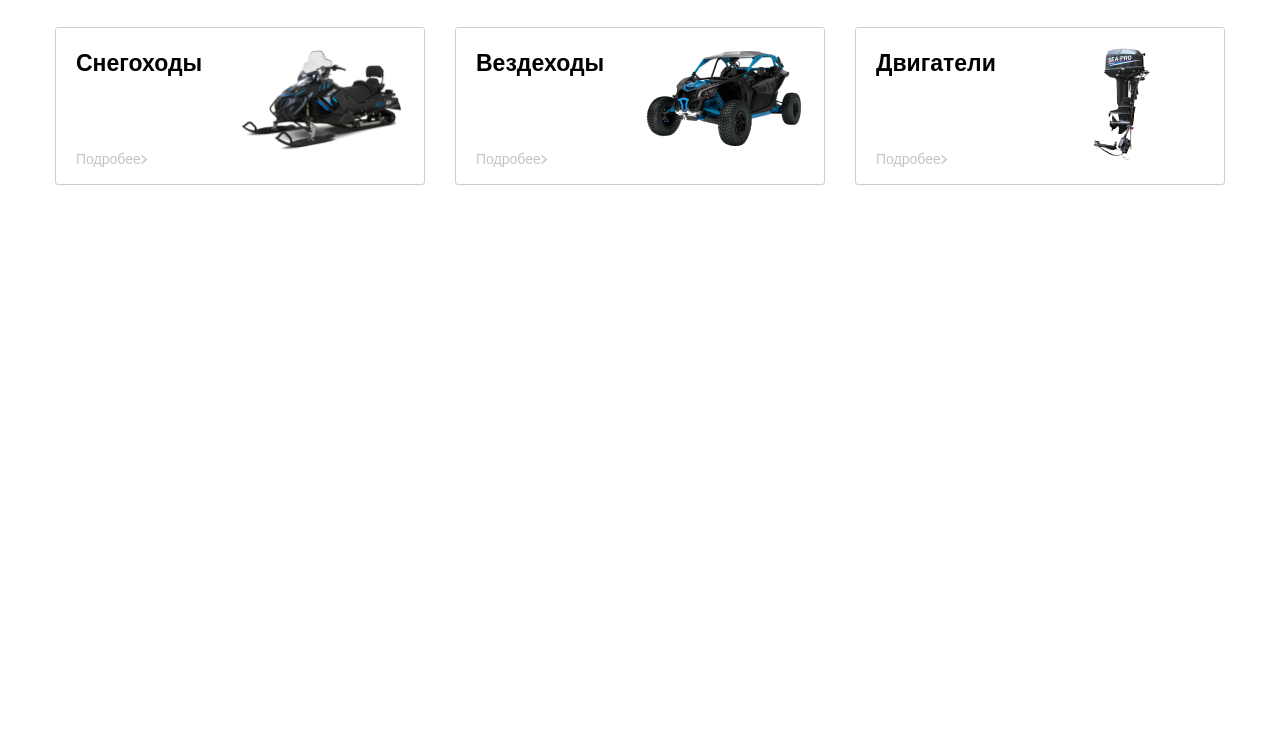
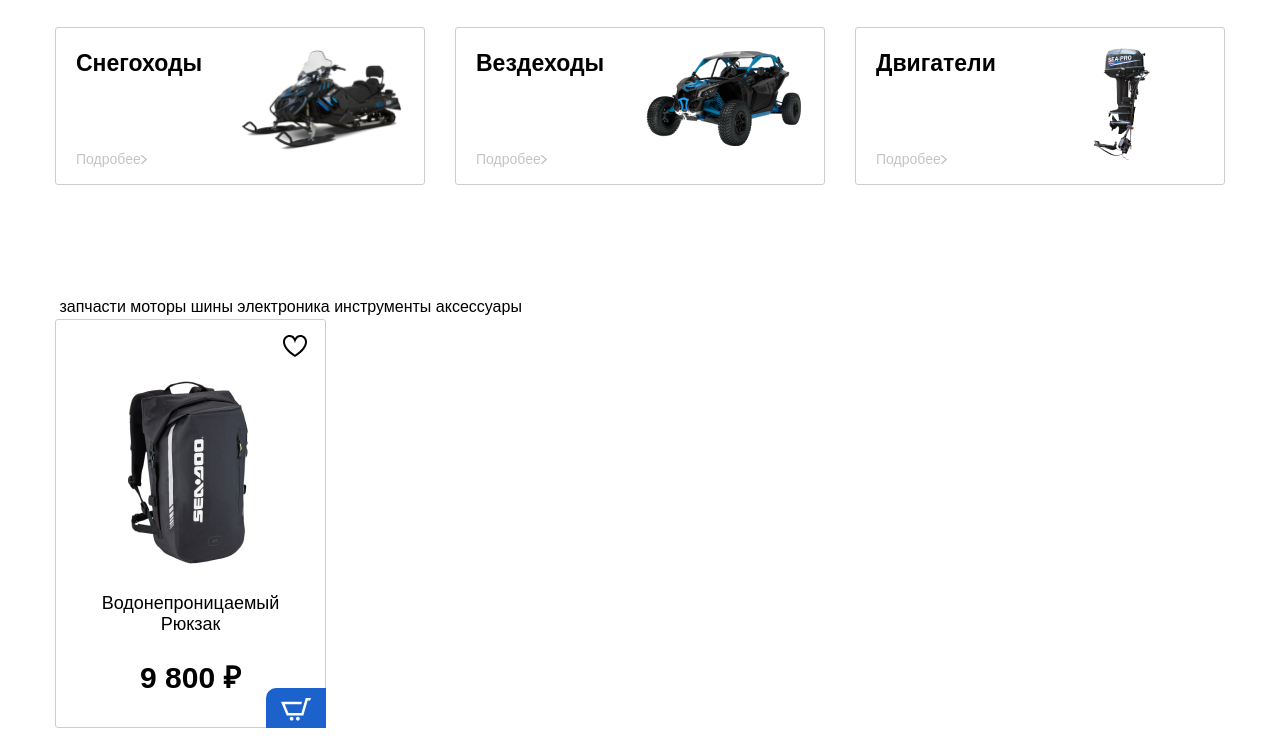
Before and after one commit to igorek19882020/Gydro, a website: page app/index.html in a window 1280 px wide. Shown: the part 1102-1838 px from the top of the page. Before the commit the page ends 1397 px from the top, so only its background shows below. Drawn offline with nearby package versions, Linux system fonts and the light colour scheme; files that its build step writes are made by us from their sources.

Commit message:
products

```diff
--- a/app/index.html
+++ b/app/index.html
@@ -177,25 +177,25 @@
     <div class="container">
       <div class="search__inner">
         <div class="search__tabs">
-          <a class="search__tabs-item search__tabs-item-active" href="#tab-1">Поиск по номеру</a>
-          <a class="search__tabs-item" href="#tab-2">Поиск по марке</a>
-          <a class="search__tabs-item" href="#tab-3">Поиск по названию товара</a>
+          <a class="tab search__tabs-item tab-active" href="#tab-1">Поиск по номеру</a>
+          <a class="tab search__tabs-item" href="#tab-2">Поиск по марке</a>
+          <a class="tab search__tabs-item" href="#tab-3">Поиск по названию товара</a>
 
         </div>
         <div class="search__content">
-          <div id='tab-1' class="search__content-item search__content-item-active">
+          <div id='tab-1' class="tabs__content search__content-item tabs__content-active">
             <form class="search__content-form" action="">
               <input class="search__content-input" type="text" placeholder="Введите номер ">
               <button class="search__content-btn" type="submit">искать</button>
             </form>
           </div>
-          <div id='tab-2' class="search__content-item">
+          <div id='tab-2' class="tabs__content search__content-item">
             <form class="search__content-form" action="">
               <input class="search__content-input" type="text" placeholder="Введите марку ">
               <button class="search__content-btn" type="submit">искать</button>
             </form>
           </div>
-          <div id='tab-3' class="search__content-item">
+          <div id='tab-3' class="tabs__content search__content-item">
             <form class="search__content-form" action="">
               <input class="search__content-input" type="text" placeholder="Введите назвние товара">
               <button class="search__content-btn" type="submit">искать</button>
@@ -272,6 +272,57 @@
       </div>
     </div>
   </section>
+  <section class="products">
+    <div class="container">
+      <div class="products__inner">
+        <div class="tabs__wrapper">
+          <div class="tabs products__tabs">
+            <a class="tab tab-active products__tab" href="#"></a>
+            <a class="tab products__tab" href="#">запчасти</a>
+            <a class="tab products__tab" href="#">моторы</a>
+            <a class="tab products__tab" href="#">шины </a>
+            <a class="tab products__tab" href="#">электроника</a>
+            <a class="tab products__tab" href="#">инструменты</a>
+            <a class="tab products__tab" href="#">аксессуары </a>
+          </div>
+          <div class="tabs__container products__container">
+            <div class="tabs__content products__content tabs__content-active"></div>
+
+
+
+
+            <div class="tabs__content products__content ">
+              <div class="product__slider">
+                <div class="product__slider-item">
+                  <div class="product__item-wrapper">
+                    <button class="product__item-favourite"></button>
+                    <button class="product__item-basket">
+                      <img src="images/basket-white.svg" alt="">
+                    </button>
+                    <a class="product__item" href="#">
+
+                      <img class="product__item-img" src="images/content/product-1.png" alt="">
+                      <h4 class="product__item-title">Водонепроницаемый Рюкзак</h4>
+                      <p class="price product__item-price">9 800 ₽</p>
+                    </a>
+                  </div>
+
+                </div>
+              </div>
+            </div>
+            <div class="tabs__content products__content "></div>
+            <div class="tabs__content products__content "></div>
+            <div class="tabs__content products__content "></div>
+            <div class="tabs__content products__content "></div>
+            <div class="tabs__content products__content "></div>
+          </div>
+        </div>
+
+
+
+      </div>
+    </div>
+  </section>
 
 
 
@@ -284,3 +335,12 @@
 </body>
 
 </html>
+
+<!-- <div class="tabs__wrapper">
+  <div class="tabs">
+    <a class="tab tab-active" href="#"></a>
+  </div>
+  <div class="tabs__container">
+    <div class="tabs__content"></div>
+  </div>
+</div> -->
--- a/app/js/main.js
+++ b/app/js/main.js
@@ -5,15 +5,19 @@ $(function () {
         nextArrow: '<button class= "banner__section-slider-btn banner__section-slider-btnnext " > <img src="images/right-arrow.svg" alt=""></button>'
     });
 
-    $('.search__tabs-item').on('click', function (e) {
+    $('.tab').on('click', function (e) {
         e.preventDefault();
 
-        $('.search__tabs-item').removeClass('search__tabs-item-active');
-        $('.search__content-item').removeClass('search__content-item-active');
+        $('.tab').removeClass('tab-active');
+        $('.tabs__content').removeClass('tabs__content-active');
 
-        $(this).addClass('search__tabs-item-active');
-        $($(this).attr('href')).addClass('search__content-item-active');
+        $(this).addClass('tab-active');
+        $($(this).attr('href')).addClass('tabs__content-active');
     });
+
+$(".product__item-favourite").on('click', function(){
+    $(".product__item-favourite").toggleClass('product__item-favourite--active')
+})
 
 
 
--- a/app/scss/style.scss
+++ b/app/scss/style.scss
@@ -272,7 +272,7 @@
   padding: 12px 26px 12px;
   margin-bottom: 25px;
 }
-.search__tabs-item-active {
+.search__tabs-item.tab-active {
   border-radius: 5px;
   background: #f0f0f4;
   @include f700;
@@ -280,7 +280,7 @@
 .search__content-item {
   display: none;
 }
-.search__content-item-active {
+.search__content-item.tabs__content-active {
   display: block;
 }
 
@@ -377,3 +377,88 @@
 }
 
 //end CATEGORIES
+//start PRODUCTS
+
+.product__item-wrapper {
+  position: relative;
+  width: 271px;
+}
+
+.product__item {
+  border: 1px solid #cdcdcd;
+  box-sizing: border-box;
+  border-radius: 3px;
+
+  text-align: center;
+  padding: 52px 20px 31px;
+}
+
+.product__item-title {
+  padding: 14px 0px 25px;
+  @include f400;
+  font-size: 18px;
+  line-height: 21px;
+}
+
+.product__item-favourite {
+  position: absolute;
+  top: 16px;
+  right: 19px;
+  width: 24px;
+  height: 22px;
+  background-color: transparent;
+  border: none;
+}
+.product__item-favourite::before {
+  content: "";
+  position: absolute;
+  width: 24px;
+  height: 22px;
+
+  top: 0;
+  left: 0;
+  background-image: url("../images/favourite.svg");
+}
+.product__item-favourite--active::before {
+  background-image: url("../images/favourite-active.svg");
+}
+
+.product__item-basket {
+  position: absolute;
+}
+
+.product__item-price {
+  font-family: "Barlow  ", sans-serif;
+  font-weight: bold;
+  font-size: 30px;
+  line-height: 36px;
+}
+.product__item-basket {
+  position: absolute;
+  background: #1c62cd;
+  border-radius: 10px 0px 0px 0px;
+  width: 60px;
+  height: 40px;
+  border: none;
+  bottom: 0;
+  right: 0;
+  padding-top: 7px;
+  cursor: pointer;
+
+}
+// .product__item-basket::before{
+//   content: "";
+//   background-image: url(../images/basket-white.svg);
+//   background-repeat: no-repeat;
+//   position: absolute;
+//   top: 10px;
+//   right: 14px;
+//   width: 30px;
+//   height: 23px;
+
+
+
+// }
+
+
+//end PRODUCTS
```
Also changed, not shown: app/images/basket-white.svg (added), app/images/content/product-1.png (added), app/images/favourite-active.svg (added), app/images/favourite.svg (added), app/js/main.min.js.
